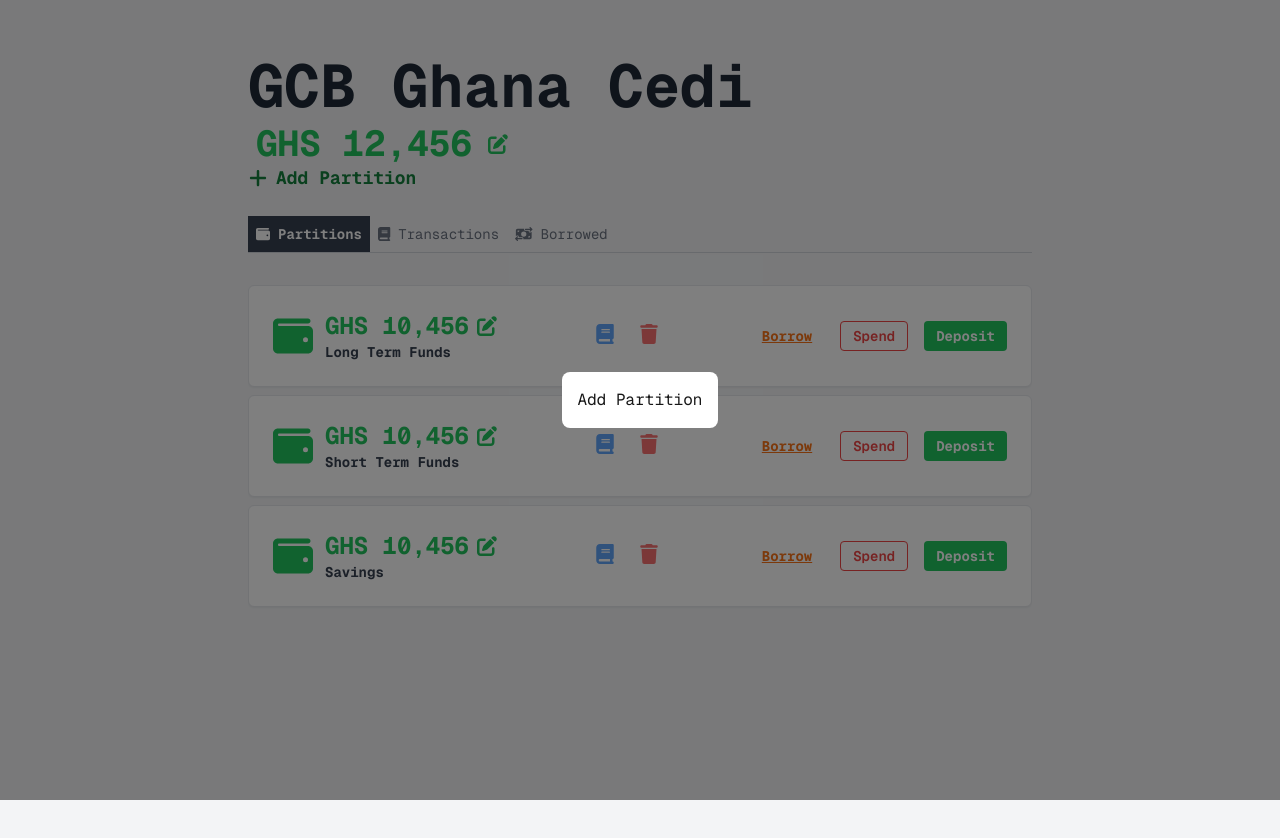
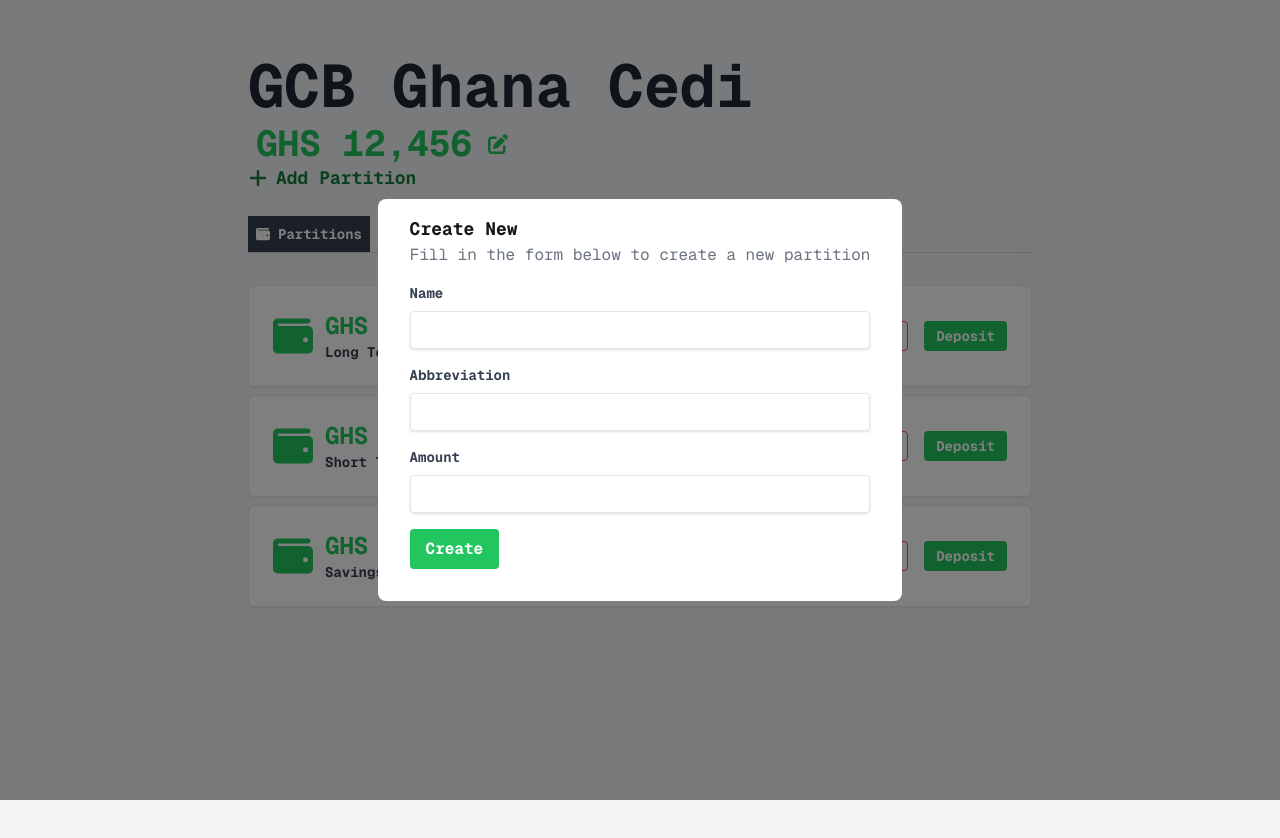
Before and after one commit to frimpongopoku/the-lean-bank, a Next.js app: page /wallet/1 in a window 1280 px wide. Both pictures are taken after typing "2020-01-15" into the empty fields and a click on the button "Add Partition". Shown: the top 838 px of the page. Built offline with nearby package versions, Linux system fonts and the light colour scheme.

Commit message:
forms all setup nicely!

```diff
--- /dev/null
+++ b/src/app/home/CreateOrEditPotForm.js
@@ -0,0 +1,66 @@
+import React, { useState } from "react";
+import InputField from "../wallet/forms/InputField";
+import SubmitButton from "../wallet/forms/SubmitButton";
+
+function CreateOrEditPotForm() {
+  const [formData, setFormData] = useState({
+    name: "",
+    amount: "",
+    description: "",
+  });
+
+  const handleChange = (e) => {
+    const { name, value } = e.target;
+    setFormData({
+      ...formData,
+      [name]: value,
+    });
+  };
+
+  const handleSubmit = (e) => {
+    e.preventDefault();
+    console.log("Form Submitted", formData);
+    // Add logic to handle the form submission (e.g., API call)
+  };
+
+  return (
+    <div className="px-4">
+      <div>
+        <h2 className="font-bold text-lg">Create New Pot</h2>
+        <p className="text-gray-500">
+          How much do you have in your bank right now? Fill in the form below
+        </p>
+      </div>
+      <form onSubmit={handleSubmit} className="mt-4 space-y-4">
+        <InputField
+          label="Name"
+          name="name"
+          type="text"
+          value={formData.name}
+          onChange={handleChange}
+          placeholder="Enter name"
+        />
+        <InputField
+          label="Amount"
+          name="amount"
+          type="number"
+          value={formData.amount}
+          onChange={handleChange}
+          placeholder="Enter amount"
+        />
+        <InputField
+          textarea
+          label="Description"
+          name="description"
+          type="text"
+          value={formData.description}
+          onChange={handleChange}
+          placeholder="Enter description"
+        />
+        <SubmitButton text="Create" />
+      </form>
+    </div>
+  );
+}
+
+export default CreateOrEditPotForm;
--- a/src/app/wallet/[id]/Partitions.js
+++ b/src/app/wallet/[id]/Partitions.js
@@ -9,6 +9,9 @@ import {
 import { FontAwesomeIcon } from "@fortawesome/react-fontawesome";
 import React from "react";
 import { useModal } from "./components/EBModal";
+import DepositForm from "../forms/DepositForm";
+import SpendForm from "../forms/SpendForm";
+import BorrowForm from "../forms/BorrowForm";
 function Partitions() {
   const { Modal, openModal } = useModal();
   const partitions = [
@@ -30,13 +33,13 @@ function Partitions() {
   ];
 
   const deposit = () => {
-    openModal(<div>Deposit</div>);
+    openModal(<DepositForm />);
   };
   const spend = () => {
-    openModal(<div>Spend</div>);
+    openModal(<SpendForm />);
   };
   const borrow = () => {
-    openModal(<div>Borrow</div>);
+    openModal(<BorrowForm />);
   };
   return (
     <div className="py-6">
--- a/src/app/wallet/[id]/page.js
+++ b/src/app/wallet/[id]/page.js
@@ -15,6 +15,8 @@ import Borrowed from "./Borrowed";
 import { TabViewer } from "@/app/components/TabViewer";
 import { useModal } from "./components/EBModal";
 import Loading from "@/app/components/Loading";
+import CreateOrEditPartition from "../forms/CreateOrEditPartition";
+import CreateOrEditPotForm from "@/app/home/CreateOrEditPotForm";
 
 function WalletService() {
   const { Modal, openModal } = useModal();
@@ -37,10 +39,10 @@ function WalletService() {
   ];
 
   const edit = () => {
-    openModal(<div>Edit</div>);
+    openModal(<CreateOrEditPotForm />);
   };
   const addPartition = () => {
-    openModal(<div>Add Partition</div>);
+    openModal(<CreateOrEditPartition />);
   };
 
   return (
--- a/src/app/wallet/forms/BorrowForm.js
+++ b/src/app/wallet/forms/BorrowForm.js
@@ -0,0 +1,14 @@
+// forms/BorrowForm.js
+import SpendForm from "./SpendForm";
+
+const BorrowForm = ({ onSubmit }) => {
+  return (
+    <SpendForm
+      title="Borrow"
+      subtitle="How much are you borrowing? "
+      onSubmit={onSubmit}
+    />
+  );
+};
+
+export default BorrowForm;
--- a/src/app/wallet/forms/CreateOrEditPartition.js
+++ b/src/app/wallet/forms/CreateOrEditPartition.js
@@ -1,7 +1,7 @@
 // forms/CreateOrEditPartition.js
 import { useState } from "react";
-import InputField from "../components/InputField";
-import SubmitButton from "../components/SubmitButton";
+import InputField from "./InputField";
+import SubmitButton from "./SubmitButton";
 
 const CreateOrEditPartition = ({ mode = "create", onSubmit }) => {
   const [formData, setFormData] = useState({
@@ -22,10 +22,14 @@ const CreateOrEditPartition = ({ mode = "create", onSubmit }) => {
   };
 
   return (
-    <form
-      onSubmit={handleSubmit}
-      className="max-w-lg mx-auto p-4 border rounded shadow"
-    >
+    <div>
+      <div className="px-4">
+        <h2 className="font-bold text-lg">Create New</h2>
+        <p className="text-gray-500">
+          Fill in the form below to create a new partition
+        </p>
+      </div>
+      <form onSubmit={handleSubmit} className="max-w-lg mx-auto p-4 w-[500]">
         <InputField
           label="Name"
           value={formData.name}
@@ -56,6 +60,7 @@ const CreateOrEditPartition = ({ mode = "create", onSubmit }) => {
         )}
         <SubmitButton text={mode === "create" ? "Create" : "Edit"} />
       </form>
+    </div>
   );
 };
 
--- a/src/app/wallet/forms/DepositForm.js
+++ b/src/app/wallet/forms/DepositForm.js
@@ -0,0 +1,15 @@
+import SpendForm from "./SpendForm";
+
+const DepositForm = ({ onSubmit }) => {
+  return (
+    <div>
+      <SpendForm
+        title={"Deposit"}
+        subtitle="How much are you adding? "
+        onSubmit={onSubmit}
+      />{" "}
+    </div>
+  );
+};
+
+export default DepositForm;
--- a/src/app/wallet/forms/InputField.js
+++ b/src/app/wallet/forms/InputField.js
@@ -8,15 +8,35 @@ const InputField = ({
   onChange,
   maxLength,
   required = false,
+  textarea,
 }) => {
+  const labelJsx = (
+    <label
+      className="block text-gray-700 text-sm font-bold mb-2"
+      htmlFor={label}
+    >
+      {label}
+    </label>
+  );
+
+  if (textarea)
+    return (
+      <div className="mb-4">
+        {labelJsx}
+        <textarea
+          id={label}
+          type={type}
+          value={value}
+          onChange={onChange}
+          maxLength={maxLength}
+          required={required}
+          className="shadow appearance-none border rounded w-full py-2 px-3 text-gray-700 leading-tight focus:outline-none focus:shadow-outline"
+        ></textarea>
+      </div>
+    );
   return (
     <div className="mb-4">
-      <label
-        className="block text-gray-700 text-sm font-bold mb-2"
-        htmlFor={label}
-      >
-        {label}
-      </label>
+      {labelJsx}
       <input
         id={label}
         type={type}
@@ -38,3 +58,5 @@ InputField.propTypes = {
   maxLength: PropTypes.number,
   required: PropTypes.bool,
 };
+
+export default InputField;
--- a/src/app/wallet/forms/SpendForm.js
+++ b/src/app/wallet/forms/SpendForm.js
@@ -0,0 +1,48 @@
+// forms/SpendForm.js
+import { useState } from "react";
+
+import InputField from "./InputField";
+import SubmitButton from "./SubmitButton";
+
+const SpendForm = ({
+  onSubmit,
+  title = "Spend",
+  subtitle = "How much did you spend?",
+}) => {
+  const [formData, setFormData] = useState({ amount: "", description: "" });
+
+  const handleChange = (e) => {
+    const { id, value } = e.target;
+    setFormData((prev) => ({ ...prev, [id]: value }));
+  };
+
+  const handleSubmit = (e) => {
+    e.preventDefault();
+    onSubmit(formData);
+  };
+
+  return (
+    <form onSubmit={handleSubmit} className="max-w-lg mx-auto p-4 w-[500]">
+      <div className="mb-4">
+        {title && <h2 className="font-bold text-lg">{title}</h2>}
+        {subtitle && <p className="text-gray-500">{subtitle}</p>}
+      </div>
+      <InputField
+        label="Amount"
+        type="number"
+        value={formData.amount}
+        onChange={handleChange}
+        required
+      />
+      <InputField
+        textarea
+        label="Description"
+        value={formData.description}
+        onChange={handleChange}
+      />
+      <SubmitButton text="Submit" />
+    </form>
+  );
+};
+
+export default SpendForm;
--- a/src/app/wallet/forms/SubmitButton.js
+++ b/src/app/wallet/forms/SubmitButton.js
@@ -1,10 +1,9 @@
-
 // components/SubmitButton.js
 const SubmitButton = ({ text }) => {
   return (
     <button
       type="submit"
-            className="bg-blue-500 hover:bg-blue-700 text-white font-bold py-2 px-4 rounded focus:outline-none focus:shadow-outline"
+      className="bg-green-500 hover:bg-green-700 text-white font-bold py-2 px-4 rounded focus:outline-none focus:shadow-outline"
     >
       {text}
     </button>
```
Lines whose indentation alone changed are shown as unchanged.
